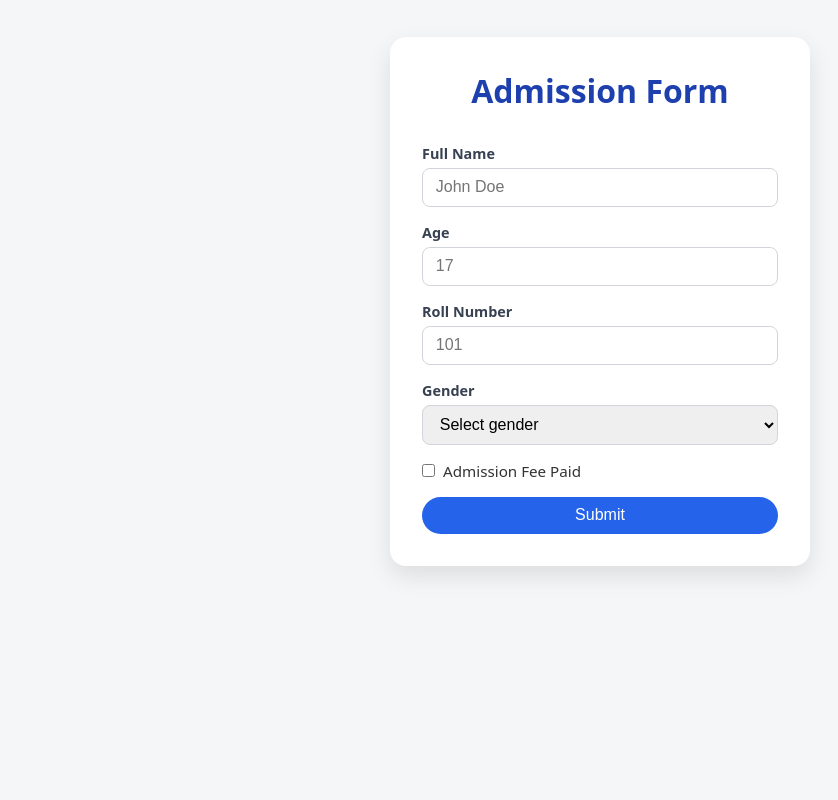
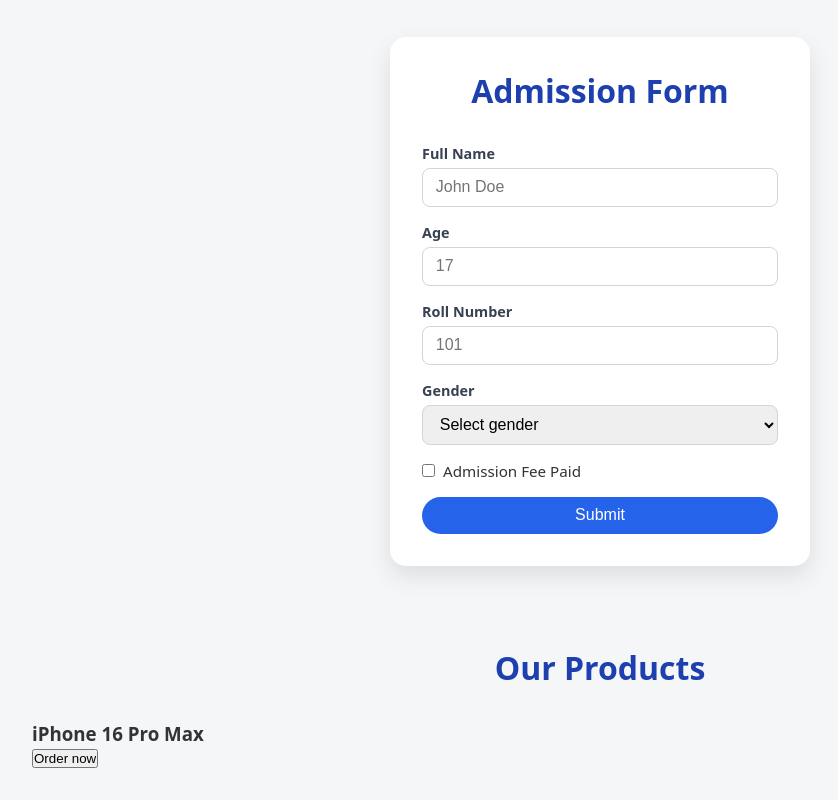
Before and after one commit to GourangaDasSamrat/ts-labs, a React (Vite) app in the folder react-ts/: page / in a window 1280 px wide. Shown: the part 1677-2477 px from the top of the page, without its empty margins (40-878 px from the left). Before the commit the page ends 2291 px from the top, so only its background shows below. Built offline with nearby package versions, Linux system fonts and the light colour scheme.

Commit message:
feat(products): Add product display with Cards component
- Implement Products component
- Create reusable Cards component
- Integrate Products into App
- Export new components from index

```diff
--- a/react-ts/src/App.tsx
+++ b/react-ts/src/App.tsx
@@ -1,5 +1,11 @@
 import "./App.css";
-import { AdmissionForm, Counter, StudentCard, students } from "./components";
+import {
+  AdmissionForm,
+  Counter,
+  StudentCard,
+  students,
+  Products
+} from "./components";
 
 const App = () => {
   return (
@@ -7,6 +13,7 @@ const App = () => {
       <StudentCard students={students} />
       <Counter />
       <AdmissionForm />
+      <Products />
     </>
   );
 };
--- /dev/null
+++ b/react-ts/src/components/Cards.tsx
@@ -0,0 +1,19 @@
+import type { PropsWithChildren, ReactNode } from "react";
+
+interface CardProps extends PropsWithChildren {
+  title: string;
+  footer: ReactNode;
+}
+
+const Cards = ({ title, children, footer }: CardProps) => {
+  return (
+    <div className="container">
+      <h2 className="title">Our Products</h2>
+      <h3 >{title}</h3>
+      <div>{children}</div>
+      {footer ?? <footer>{footer}</footer>}
+    </div>
+  );
+};
+
+export default Cards;
--- /dev/null
+++ b/react-ts/src/components/Products.tsx
@@ -0,0 +1,11 @@
+import Cards from "./Cards";
+
+const Products = () => {
+  return (
+    <>
+      <Cards title="iPhone 16 Pro Max" footer={<button>Order now</button>} />
+    </>
+  );
+};
+
+export default Products;
--- a/react-ts/src/components/index.ts
+++ b/react-ts/src/components/index.ts
@@ -1,7 +1,9 @@
 import type { Card } from "../types";
+import AdmissionForm from "./AdmissionForm";
 import Counter from "./Counter";
+import Products from "./Products";
 import StudentCard from "./StudentCard";
-import AdmissionForm from "./AdmissionForm";
+import Cards from "./Cards";
 
 const students: Card[] = [
   { name: "John Smith", roll: 101, age: 17, gender: "Male", isPresent: true },
@@ -122,4 +124,4 @@ const students: Card[] = [
   },
 ];
 
-export {AdmissionForm, Counter, StudentCard, students };
+export {Cards, AdmissionForm, Counter, Products, StudentCard, students };
```
